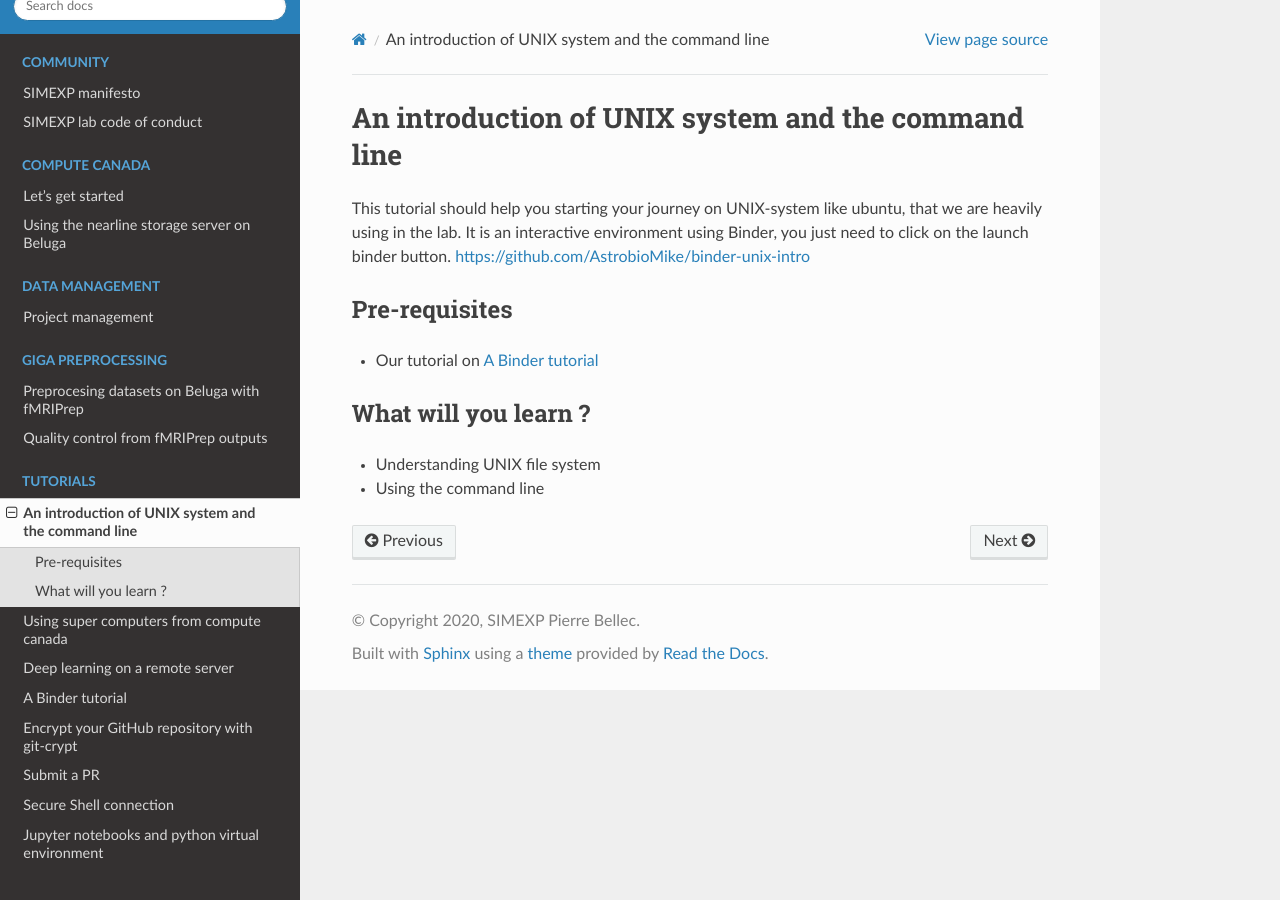
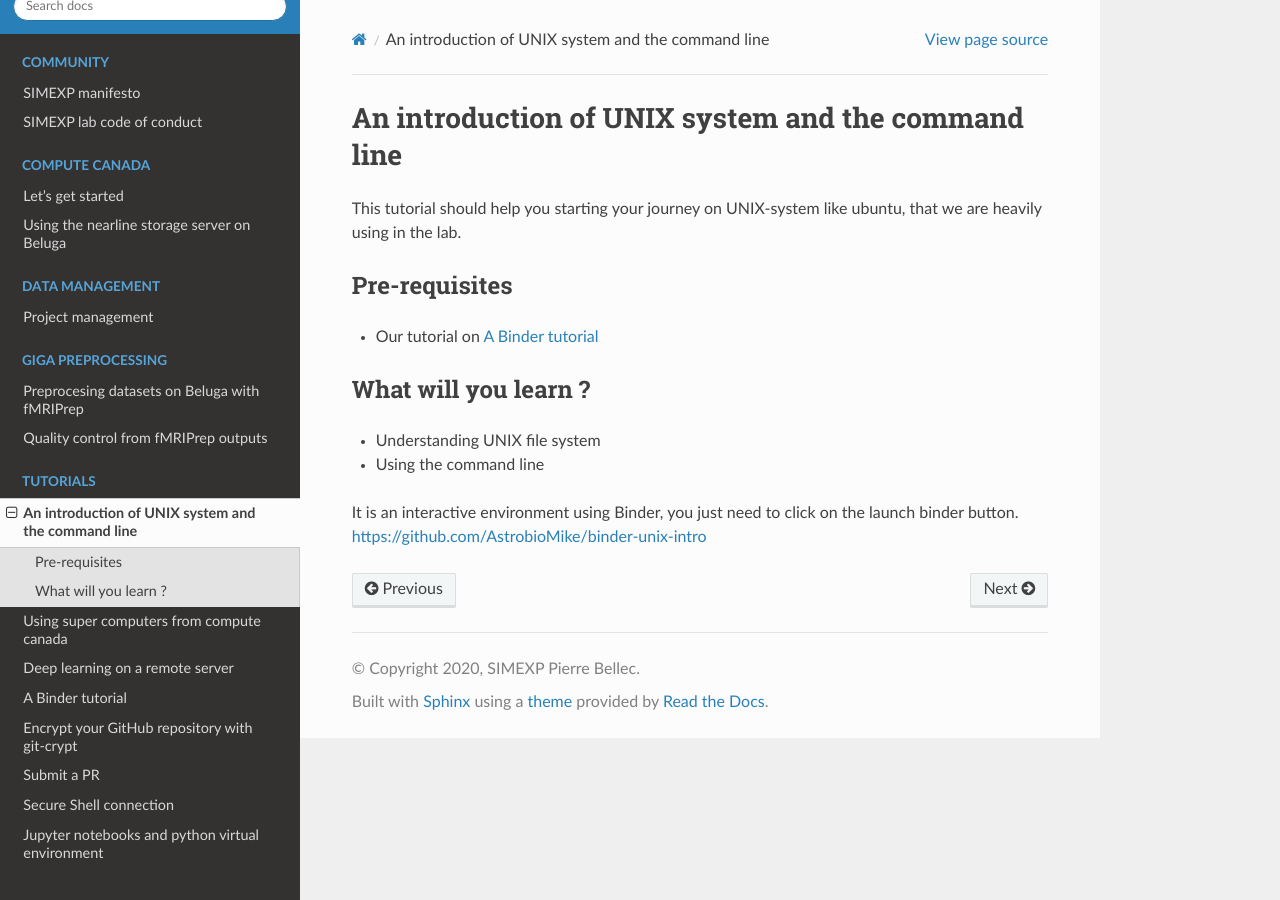
Before and after one commit to SIMEXP/lab-documentation, a Sphinx documentation site: the page built from source/tutorials/unix_intro.rst, in a window 1280 px wide. Built offline with Sphinx 7.4.7 and the Read the Docs theme 2.0.0, drawn with Linux system fonts in a browser that asks for light colours; part of the change alters nothing that is shown.

```diff
--- a/source/tutorials/unix_intro.rst
+++ b/source/tutorials/unix_intro.rst
@@ -2,8 +2,6 @@ An introduction of UNIX system and the command line
 ===================================================
 
 This tutorial should help you starting your journey on UNIX-system like ubuntu, that we are heavily using in the lab.
-It is an interactive environment using Binder, you just need to click on the launch binder button.
-https://github.com/AstrobioMike/binder-unix-intro
 
 Pre-requisites
 ::::::::::::::
@@ -13,3 +11,6 @@ What will you learn ?
 :::::::::::::::::::::
 * Understanding UNIX file system
 * Using the command line
+
+It is an interactive environment using Binder, you just need to click on the launch binder button.
+https://github.com/AstrobioMike/binder-unix-intro
```
